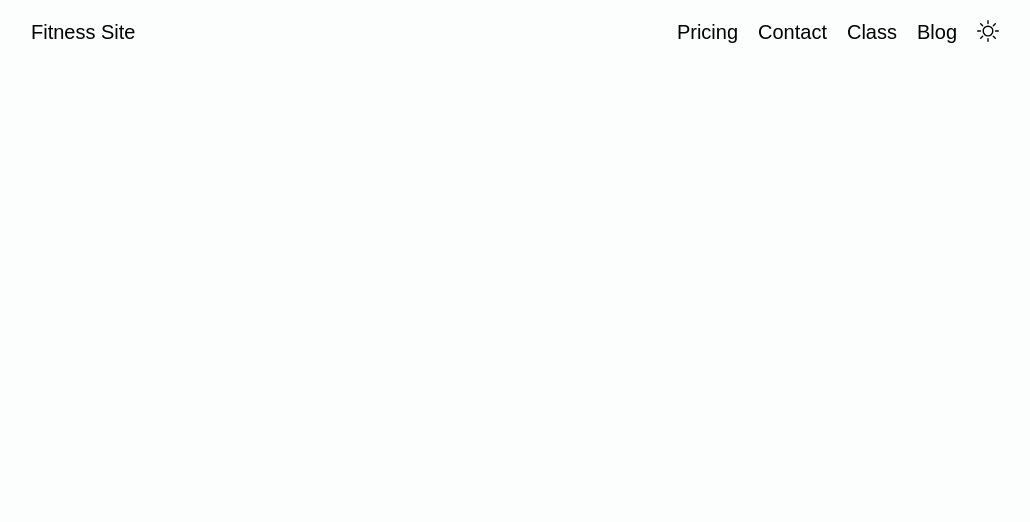
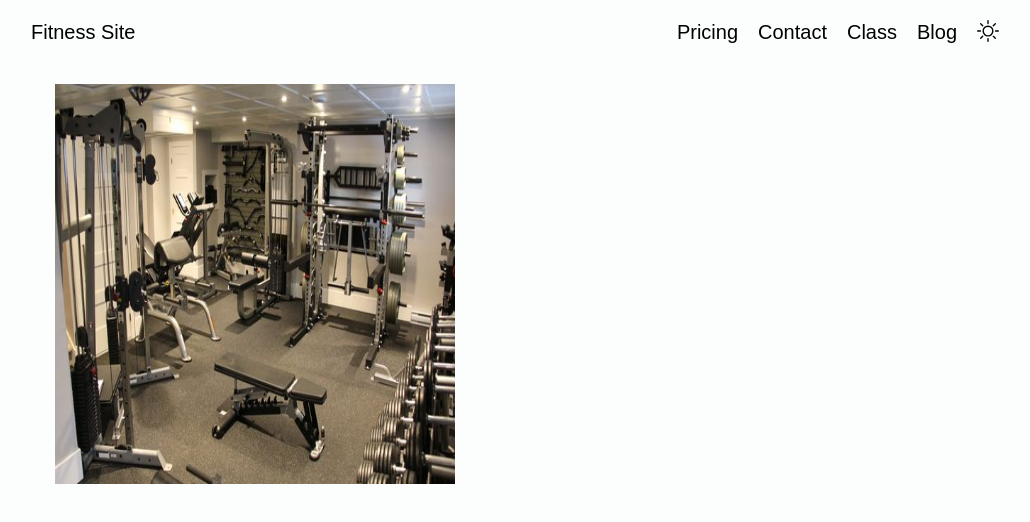
Before and after one commit to jefftrojan/fitness-site, a React (Create React App) app: page / in a window 1280 px wide. Shown: the top 522 px of the page, without its empty margins (125-1155 px from the left). Built offline with nearby package versions, Linux system fonts and the light colour scheme.

Commit message:
Added hero img

```diff
--- a/src/App.js
+++ b/src/App.js
@@ -1,7 +1,7 @@
 import { ThemeProvider } from "styled-components";
 import { GlobalStyle } from "./GlobalStyle";
 import { lightTheme } from './styles/theme'
-import { NavBar } from "./components";
+import { Hero, NavBar } from "./components";
 import { BrowserRouter as Router } from "react-router-dom";
 
 function App() {
@@ -12,6 +12,7 @@ function App() {
       <GlobalStyle />
 
       <NavBar />
+      <Hero />
 
 
     </ThemeProvider>
--- a/src/components/Hero/index.js
+++ b/src/components/Hero/index.js
@@ -1,3 +1,14 @@
 import React from "react";
+import { Container } from "../common/CommonStyle";
+import { HeroContainer } from "./HeroStyle";
+import HeroImg from "../../assets/images/gym1.jpg"
 
-export const default f
+export default function Hero() {
+    return (
+        <Container>
+            <HeroContainer>
+                <img src={HeroImg} alt="hero-img" />
+            </HeroContainer>
+        </Container>
+    )
+}
--- a/src/components/index.js
+++ b/src/components/index.js
@@ -1 +1,3 @@
 export {default as NavBar } from "./NavBar";
+
+export {default as Hero} from "./Hero";
```
